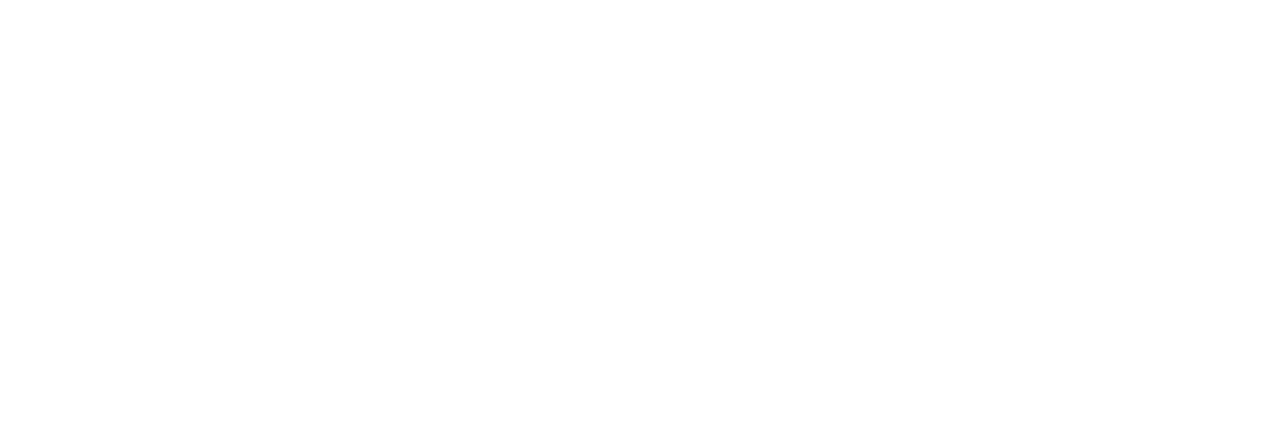
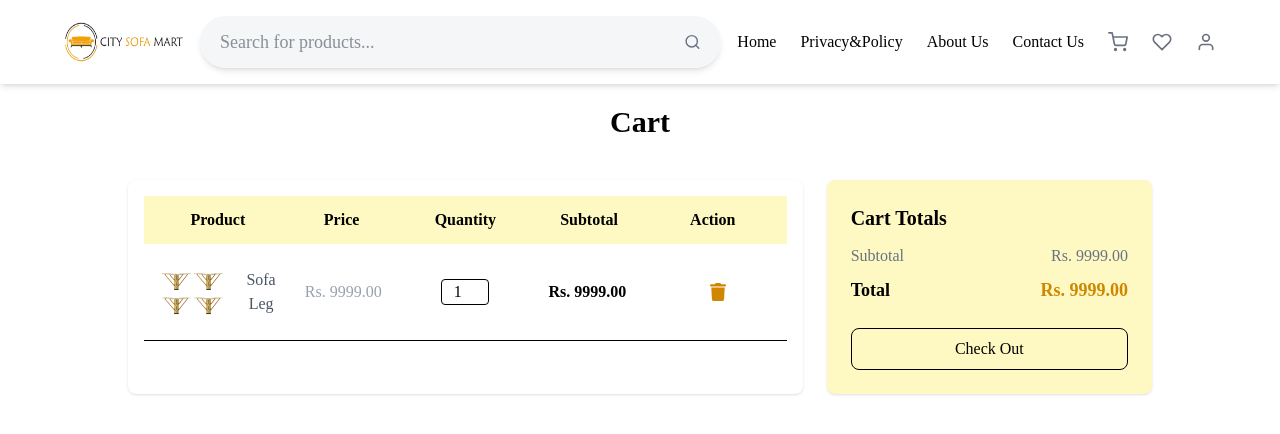
Before and after one commit to ksn199ms/city-sofa-mart, a React (Vite) app in the folder front-end/: page /cart in a window 1280 px wide. Before the commit this address had no page. Shown: the top 434 px of the page. Built offline with nearby package versions, Linux system fonts and the light colour scheme.

Commit message:
instead setting up databases i write the asset objects and implimented in product pages and created the storeContext and cart page design also created

```diff
--- a/front-end/eslint.config.js
+++ b/front-end/eslint.config.js
@@ -23,7 +23,7 @@
       'react-hooks': reactHooks,
       'react-refresh': reactRefresh,
     },
-    rules: {
+    rules: {"react/prop-types": "off",
       ...js.configs.recommended.rules,
       ...react.configs.recommended.rules,
       ...react.configs['jsx-runtime'].rules,
--- a/front-end/package.json
+++ b/front-end/package.json
@@ -11,6 +11,9 @@
   },
   "dependencies": {
     "@tailwindcss/vite": "^4.0.8",
+    "@tanstack/react-query": "^5.67.1",
+    "@tanstack/react-store": "^0.7.0",
+    "framer-motion": "^12.4.7",
     "react": "^19.0.0",
     "react-dom": "^19.0.0",
     "react-icons": "^5.5.0",
@@ -29,7 +32,7 @@
     "globals": "^15.14.0",
     "postcss": "^8.5.3",
     "react-router-dom": "^7.2.0",
-    "tailwindcss": "^4.0.8",
+    "tailwindcss": "^4.0.9",
     "vite": "^6.1.0"
   }
 }
--- a/front-end/src/App.jsx
+++ b/front-end/src/App.jsx
@@ -3,6 +3,7 @@
 import { Route, Routes } from "react-router-dom"
 import Home from "./pages/Home/Home"
 import ProductPage from "./pages/ProductPage/ProductPage"
+import Cart from "./pages/Cart/Cart"
 
 
 function App() {
@@ -12,6 +13,7 @@
     <Routes>
       <Route path="/" element={<Home />} />
       <Route path="/product" element={<ProductPage />} />
+      <Route path="/cart" element={<Cart/>} />
     </Routes>
     </>
 
--- a/front-end/src/components/Navbar/NavBar.jsx
+++ b/front-end/src/components/Navbar/NavBar.jsx
@@ -1,20 +1,83 @@
 import { useState } from "react";
+import { motion } from "framer-motion";
 import { FiSearch, FiHeart, FiShoppingCart, FiMenu, FiUser } from "react-icons/fi";
-import { useCart } from "../../contexts/CartContext"; // Import Cart Context
+import { useCart } from "../../contexts/CartContext";
+import { useNavigate } from "react-router-dom";
+import { Link } from "react-router-dom";
+
+const AuthPopup = ({ isOpen, onClose }) => {
+  const [isLogin, setIsLogin] = useState(true);
+  if (!isOpen) return null;
+
+  return (
+    <div className="fixed inset-0 flex items-start justify-center bg-opacity-50 p-4">
+      <motion.div
+        initial={{ opacity: 0, scale: 0.9 }}
+        animate={{ opacity: 1, scale: 1 }}
+        exit={{ opacity: 0, scale: 0.9 }}
+        className="bg-white w-11/12 md:w-96 max-h-[90vh] overflow-y-auto p-6 rounded-2xl shadow-xl relative mt-20 md:mt-30"
+      >
+        <h2 className="text-2xl font-bold text-center mb-4">
+          {isLogin ? "Login" : "Sign Up"}
+        </h2>
+        <form>
+          {!isLogin && (
+            <input
+              type="text"
+              placeholder="Full Name"
+              className="w-full p-2 mb-3 border rounded-lg focus:outline-none focus:ring-2 focus:ring-blue-500"
+            />
+          )}
+          <input
+            type="email"
+            placeholder="Email"
+            className="w-full p-2 mb-3 border rounded-lg focus:outline-none focus:ring-2 focus:ring-black"
+          />
+          <input
+            type="password"
+            placeholder="Password"
+            className="w-full p-2 mb-4 border rounded-lg focus:outline-none focus:ring-2 focus:ring-black"
+          />
+          <button
+            type="submit"
+            className="w-full bg-black text-white py-2 rounded-lg hover:bg-black transition"
+          >
+            {isLogin ? "Login" : "Sign Up"}
+          </button>
+        </form>
+        <p className="text-sm text-center mt-4">
+          {isLogin ? "Don't have an account? " : "Already have an account? "}
+          <span
+            className="text-blue-500 cursor-pointer"
+            onClick={() => setIsLogin(!isLogin)}
+          >
+            {isLogin ? "Sign Up" : "Login"}
+          </span>
+        </p>
+        <button
+          className="absolute top-3 right-3 text-gray-500 hover:text-gray-700 text-xl"
+          onClick={onClose}
+        >
+          ✖
+        </button>
+      </motion.div>
+    </div>
+  );
+};
 
 const Navbar = () => {
   const [menuOpen, setMenuOpen] = useState(false);
-  const { getCartCount } = useCart(); // Get total cart count
+  const [authOpen, setAuthOpen] = useState(false);
+  const { getCartCount } = useCart();
+  let navigate = useNavigate();
 
   return (
     <nav className="fixed top-0 left-0 w-full z-50 bg-transparent backdrop-blur-md shadow-md px-4 sm:px-6 md:px-10 lg:px-16">
       <div className="max-w-full mx-auto flex items-center justify-between py-3 sm:py-4">
-        {/* Logo */}
         <div className="flex items-center">
           <img src="/logo.png" alt="logo" className="h-12 sm:h-10 sm:w-30" />
         </div>
 
-        {/* Search Bar */}
         <div className="flex-1 max-w-xl mx-4">
           <div className="flex items-center bg-gray-100/80 px-5 py-3 rounded-full shadow-md">
             <input
@@ -26,41 +89,34 @@
           </div>
         </div>
 
-        {/* Desktop Navigation */}
         <div className="hidden md:flex items-center gap-x-6">
-          <a href="#" className="text-gray-500 hover:text-yellow-500">Home</a>
-          <a href="#" className="text-gray-500 hover:text-yellow-500">Login</a>
-          <a href="#" className="text-gray-500 hover:text-yellow-500">About</a>
-          <a href="#" className="text-gray-500 hover:text-yellow-500">Contact</a>
-
-          {/* Cart Icon with Badge */}
+          <Link to={'/'} className="text-gray-500 hover:text-yellow-500">Home</Link>
+          <a href="#" className="text-gray-500 hover:text-yellow-500">Privacy&Policy</a>
+          <a href="#" className="text-gray-500 hover:text-yellow-500">About Us</a>
+          <a href="#" className="text-gray-500 hover:text-yellow-500">Contact Us</a>
           <div className="relative">
-            <FiShoppingCart className="text-gray-500 hover:text-yellow-500 text-xl cursor-pointer" />
+            <Link to={'/cart'}><FiShoppingCart className="text-gray-500 hover:text-yellow-500 text-xl cursor-pointer" /></Link>
             {getCartCount() > 0 && (
               <span className="absolute -top-2 -right-2 bg-red-500 text-white text-xs font-bold px-2 py-0.5 rounded-full">
                 {getCartCount()}
               </span>
             )}
           </div>
-
-          <FiHeart className="text-gray-500 hover:text-yellow-500 text-xl cursor-pointer" />
-          <FiUser className="text-gray-500 hover:text-yellow-500 text-xl cursor-pointer" />
+          <Link to={'/wishlist'}><FiHeart className="text-gray-500 hover:text-yellow-500 text-xl cursor-pointer" /></Link>
+          <FiUser className="text-gray-500 hover:text-yellow-500 text-xl cursor-pointer" onClick={() => setAuthOpen(true)} />
         </div>
 
-        {/* Mobile Icons + Hamburger Menu */}
         <div className="flex items-center gap-x-4 md:hidden">
           <div className="relative">
-            <FiShoppingCart className="text-gray-500 hover:text-yellow-500 text-xl cursor-pointer" />
+            <FiShoppingCart className="text-gray-500 hover:text-yellow-500 text-xl cursor-pointer" onClick={() => navigate('/cart')} />
             {getCartCount() > 0 && (
               <span className="absolute -top-2 -right-2 bg-red-500 text-white text-xs font-bold px-2 py-0.5 rounded-full">
                 {getCartCount()}
               </span>
             )}
           </div>
-
-          <FiHeart className="text-gray-500 hover:text-yellow-500 text-xl cursor-pointer" />
-          <FiUser className="text-gray-500 hover:text-yellow-500 text-xl cursor-pointer" />
-
+          <FiHeart className="text-gray-500 hover:text-yellow-500 text-xl cursor-pointer" onClick={() => navigate('/wishlist')} />
+          <FiUser className="text-gray-500 hover:text-yellow-500 text-xl cursor-pointer" onClick={() => setAuthOpen(true)} />
           <button
             onClick={() => setMenuOpen(!menuOpen)}
             className="text-gray-500 cursor-pointer"
@@ -69,6 +125,15 @@
           </button>
         </div>
       </div>
+      {menuOpen && (
+        <div className="md:hidden absolute top-full left-0 w-full bg-white/80 backdrop-blur-md shadow-lg p-4 space-y-3 text-center z-50">
+          <Link to={'/'} className="block text-white hover:text-yellow-500">Home</Link>
+          <a href="#" className="block text-white hover:text-yellow-500">Privacy&Policy</a>
+          <a href="#" className="block text-white hover:text-yellow-500">About Us</a>
+          <a href="#" className="block text-white hover:text-yellow-500">Contact Us</a>
+        </div>
+      )}
+      <AuthPopup isOpen={authOpen} onClose={() => setAuthOpen(false)} />
     </nav>
   );
 };
--- a/front-end/src/main.jsx
+++ b/front-end/src/main.jsx
@@ -2,11 +2,14 @@
 import App from "./App.jsx";
 import { CartProvider } from "./contexts/CartContext.jsx";
 import { BrowserRouter } from "react-router-dom";
+import StoreProvider from "./contexts/storeContext.jsx";
 
 createRoot(document.getElementById("root")).render(
   <BrowserRouter>
-    <CartProvider>
+  <CartProvider>
+  <StoreProvider>
       <App />
+    </StoreProvider>
     </CartProvider>
   </BrowserRouter>
 );
--- /dev/null
+++ b/front-end/src/pages/Cart/Cart.jsx
@@ -0,0 +1,65 @@
+import { FaTrash } from "react-icons/fa";
+import Navbar from "../../components/Navbar/NavBar";
+import { sofaLegsList } from "../../assets/asset.js";
+
+const Cart = () => {
+  return (
+    <div>
+      <Navbar />
+      <div className="min-h-screen bg-white p-6 mt-20">
+        <h1 className="text-3xl font-bold text-center">Cart</h1>
+
+        <div className="max-w-5xl mx-auto mt-10 grid grid-cols-1 lg:grid-cols-3 gap-6">
+          {/* Cart Table */}
+          <div className="lg:col-span-2 bg-white p-4 shadow-sm rounded-lg">
+            <div className="bg-yellow-100 p-3 font-semibold grid grid-cols-5 text-center">
+              <span>Product</span>
+              <span>Price</span>
+              <span>Quantity</span>
+              <span>Subtotal</span>
+              <span>Action</span>
+            </div>
+            <div className="grid grid-cols-5 items-center p-4 border-b text-center">
+              <div className="flex items-center space-x-4">
+                <img
+                  src={sofaLegsList[6].images[0]}
+                  alt="Sofa Leg"
+                  className="w-16 h-16 object-cover rounded-lg bg-yellow-100"
+                />
+                <span className="text-gray-600 ">Sofa Leg</span>
+              </div>
+              <span className="text-gray-400">Rs. 9999.00</span>
+              <input
+                type="number"
+                className="w-12 mx-auto border text-center rounded"
+                defaultValue={1}
+              />
+              <span className="font-semibold">Rs. 9999.00</span>
+              <button className="text-yellow-600 hover:text-yellow-800 ml-15">
+                <FaTrash size={18} />
+              </button>
+            </div>
+          </div>
+
+          {/* Cart Totals */}
+          <div className="bg-yellow-100 p-6 rounded-lg shadow-sm">
+            <h2 className="text-xl font-bold">Cart Totals</h2>
+            <div className="flex justify-between text-gray-500 mt-3">
+              <span>Subtotal</span>
+              <span>Rs. 9999.00</span>
+            </div>
+            <div className="flex justify-between font-semibold text-lg mt-2">
+              <span>Total</span>
+              <span className="text-yellow-600">Rs. 9999.00</span>
+            </div>
+            <button className="mt-6 w-full border border-black py-2 rounded-lg hover:bg-black hover:text-white transition">
+              Check Out
+            </button>
+          </div>
+        </div>
+      </div>
+    </div>
+  );
+};
+
+export default Cart;
--- a/front-end/src/pages/ProductPage/ProductPage.jsx
+++ b/front-end/src/pages/ProductPage/ProductPage.jsx
@@ -2,6 +2,7 @@
 import { FaShoppingCart, FaHeart, FaStar } from "react-icons/fa";
 import Navbar from "../../components/Navbar/NavBar";
 import { sofaLegsList } from "../../assets/asset.js";
+import Footer from "../../components/Footer/Footer.jsx";
 
 export default function ProductPage() {
   const [selectedSize, setSelectedSize] = useState("5 Inch");
@@ -143,6 +144,7 @@
           )}
         </div>
       </div>
+      <Footer />
     </div>
   );
 }
```
Also changed, not shown: front-end/src/components/ProductItem/ProductItem.jsx (+24 -48 lines), front-end/src/components/ProductList/ProductList.jsx (+13 -16 lines), front-end/src/contexts/storeContext.jsx (added, +42 -0 lines), 1 other file (tests, documents, lock files or other folders).
